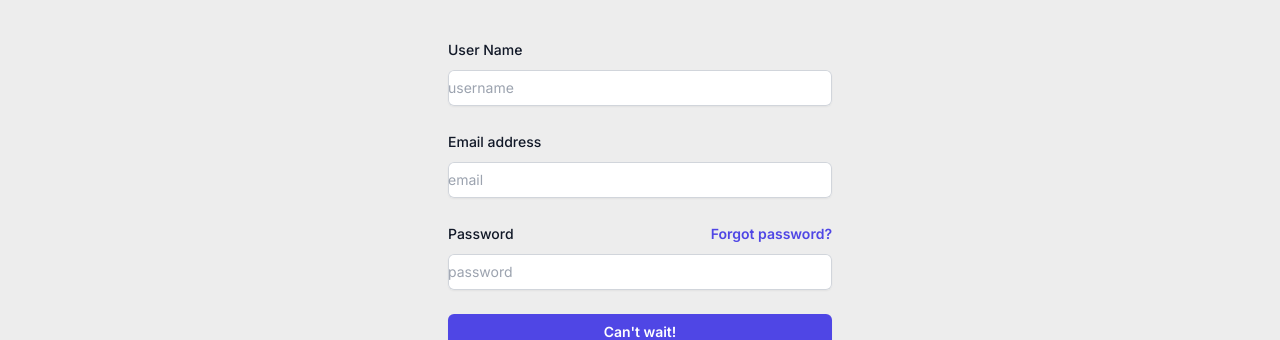
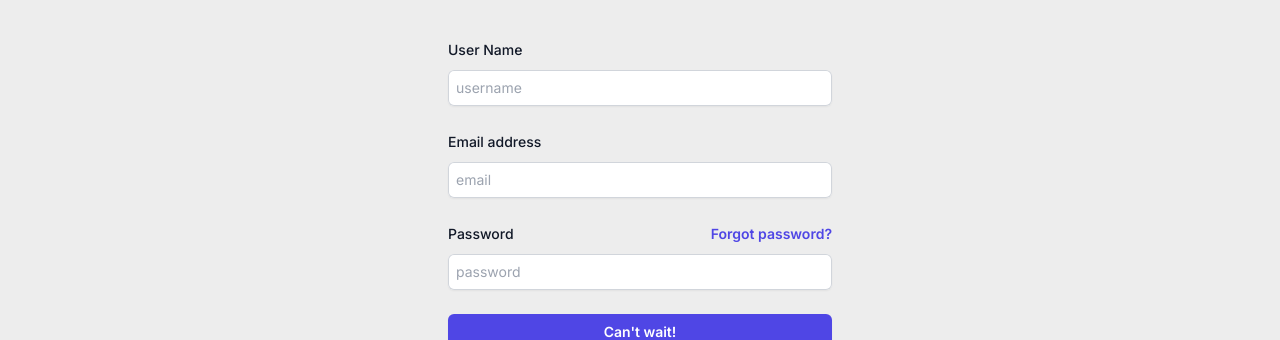
Before and after one commit to matthexx/laststem-app, a Next.js app: page /signup in a window 1280 px wide. Shown: the part 330-670 px from the top of the page. Built offline with nearby package versions, Linux system fonts and the light colour scheme.

Commit message:
padding on login and sigunp form

```diff
--- a/src/app/api/users/login/route.js
+++ b/src/app/api/users/login/route.js
@@ -1,6 +1,6 @@
 import { connect } from '@/dbConfig/dbConfig'
 import User from '@/models/userModel'
-import {NextRequest, NextResponse } from 'next/server'
+import { NextResponse } from 'next/server'
 import bcryptjs from 'bcryptjs'
 import jwt from "jsonwebtoken"
 
--- a/src/app/dashboard/page.js
+++ b/src/app/dashboard/page.js
@@ -1,5 +1,3 @@
-// pages/app/dashboard/profile.js
-
 import React from 'react';
 
 const dashboard = () => {
--- a/src/app/login/page.js
+++ b/src/app/login/page.js
@@ -69,7 +69,7 @@
                         onChange={(e)=>setUser({
                             ...user, email: e.target.value
                         })}
-                        className="block w-full rounded-md border-0 py-1.5 text-gray-900 shadow-sm ring-1 ring-inset ring-gray-300 placeholder:text-gray-400 focus:ring-2 focus:ring-inset focus:ring-indigo-600 sm:text-sm sm:leading-6"
+                        className="block w-full rounded-md border-0 py-1.5 px-2 text-gray-900 shadow-sm ring-1 ring-inset ring-gray-300 placeholder:text-gray-400 focus:ring-2 focus:ring-inset focus:ring-indigo-600 sm:text-sm sm:leading-6"
                     />
                     </div>
                 </div>
@@ -96,7 +96,7 @@
                         onChange={(e)=>setUser({
                             ...user, password: e.target.value
                         })}
-                        className="block w-full rounded-md border-0 py-1.5 text-gray-900 shadow-sm ring-1 ring-inset ring-gray-300 placeholder:text-gray-400 focus:ring-2 focus:ring-inset focus:ring-indigo-600 sm:text-sm sm:leading-6"
+                        className="block w-full rounded-md border-0 py-1.5 px-2 text-gray-900 shadow-sm ring-1 ring-inset ring-gray-300 placeholder:text-gray-400 focus:ring-2 focus:ring-inset focus:ring-indigo-600 sm:text-sm sm:leading-6"
                     />
                     </div>
                 </div>
--- a/src/app/signup/page.js
+++ b/src/app/signup/page.js
@@ -3,7 +3,7 @@
 import React, {useState, useEffect} from "react"
 import { useRouter } from "next/navigation"
 import axios from "axios";
-import toast from "react-hot-toast"
+// import toast from "react-hot-toast"
 
 
 export default function SignupPage(){
@@ -19,10 +19,12 @@
         try {
             setLoading(true);
             const response = await axios.post("/api/users/signup", user)
-            toast.success("Signup Success");
+            // toast.success("Signup Success");
+            console.log("Signup Success");
             router.push("/login")
         } catch (error) {
-            toast.error(error.message);
+            // toast.error(error.message);
+            console.log("error")
         }finally{
             setLoading(false);
 
@@ -67,7 +69,7 @@
                         onChange={(e)=>setUser({
                             ...user, username: e.target.value
                         })}
-                        className="block w-full rounded-md border-0 py-1.5 text-gray-900 shadow-sm ring-1 ring-inset ring-gray-300 placeholder:text-gray-400 focus:ring-2 focus:ring-inset focus:ring-indigo-600 sm:text-sm sm:leading-6"
+                        className="block w-full rounded-md border-0 py-1.5 px-2 text-gray-900 shadow-sm ring-1 ring-inset ring-gray-300 placeholder:text-gray-400 focus:ring-2 focus:ring-inset focus:ring-indigo-600 sm:text-sm sm:leading-6"
                     />
                     </div>
                 </div>
@@ -86,7 +88,7 @@
                         onChange={(e)=>setUser({
                             ...user, email: e.target.value
                         })}
-                        className="block w-full rounded-md border-0 py-1.5 text-gray-900 shadow-sm ring-1 ring-inset ring-gray-300 placeholder:text-gray-400 focus:ring-2 focus:ring-inset focus:ring-indigo-600 sm:text-sm sm:leading-6"
+                        className="block w-full rounded-md border-0 py-1.5 px-2 text-gray-900 shadow-sm ring-1 ring-inset ring-gray-300 placeholder:text-gray-400 focus:ring-2 focus:ring-inset focus:ring-indigo-600 sm:text-sm sm:leading-6"
                     />
                     </div>
                 </div>
@@ -113,7 +115,7 @@
                         onChange={(e)=>setUser({
                             ...user, password: e.target.value
                         })}
-                        className="block w-full rounded-md border-0 py-1.5 text-gray-900 shadow-sm ring-1 ring-inset ring-gray-300 placeholder:text-gray-400 focus:ring-2 focus:ring-inset focus:ring-indigo-600 sm:text-sm sm:leading-6"
+                        className="block w-full rounded-md border-0 py-1.5 px-2 text-gray-900 shadow-sm ring-1 ring-inset ring-gray-300 placeholder:text-gray-400 focus:ring-2 focus:ring-inset focus:ring-indigo-600 sm:text-sm sm:leading-6"
                     />
                     </div>
                 </div>
```
